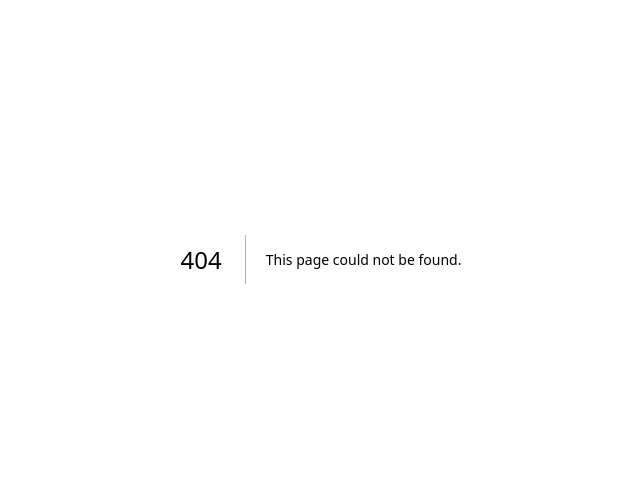
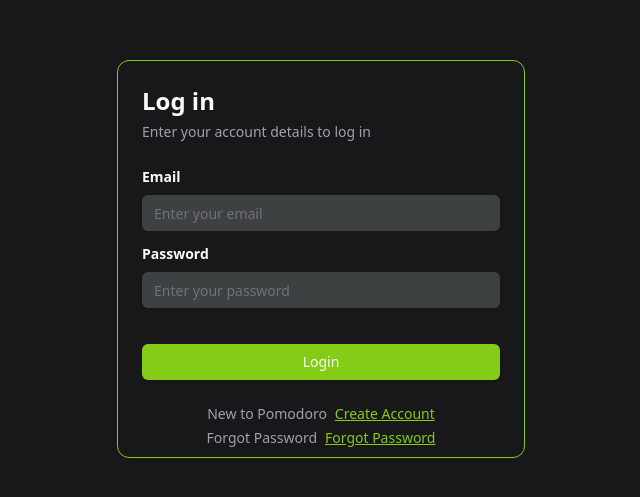
Before and after one commit to Eeoleir/syntactics-pomodoro-client, a Next.js app: page /login in a window 1280 px wide. Before the commit this address had no page. Shown: the part 141-638 px from the top of the page, without its empty margins (319-959 px from the left). Built offline with nearby package versions, Linux system fonts and the light colour scheme.

Commit message:
feature/ login page

```diff
--- /dev/null
+++ b/app/(pages)/login/page.tsx
@@ -0,0 +1,114 @@
+"use client";
+
+import { Button } from "@/components/ui/button";
+import { useForm } from "react-hook-form";
+import { z } from "zod";
+import { zodResolver } from "@hookform/resolvers/zod";
+import { Input } from "@/components/ui/input";
+import Link from "next/link";
+
+import {
+  Form,
+  FormControl,
+  FormField,
+  FormItem,
+  FormLabel,
+  FormMessage,
+} from "@/components/ui/form";
+
+const formSchema = z.object({
+  email: z.string().email({ message: "Invalid email address" }),
+  password: z
+    .string()
+    .min(6, { message: "Password must be at least 6 characters" }),
+});
+
+export default function Home() {
+  const form = useForm({
+    resolver: zodResolver(formSchema),
+    defaultValues: {
+      email: "",
+      password: "",
+    },
+  });
+
+  return (
+    <section className="login w-full h-screen mx-auto bg-[#18181B] text-[#FAFAFA] items-center flex justify-center">
+      <div className="flex  h-[398px] w-[408px] border-[1px] rounded-xl bg-[#18181B] border-[#84CC16] flex-col">
+        <div className="title flex flex-col h-auto p-6 ">
+          <h2 className="text-2xl font-semibold">Log in</h2>
+          <p className="text-[14px] mt-1 gap-6 text-zinc-400 font-normal">
+            Enter your account details to log in
+          </p>
+        </div>
+        <div className="form text-[14px] p-6 pt-0">
+          <Form {...form}>
+            <form className="space-y-3 text-left">
+              <FormField
+                name="email"
+                render={({ field }) => (
+                  <FormItem>
+                    <FormLabel className="font-bold text[14px]">
+                      Email
+                    </FormLabel>
+                    <FormControl className="w-full ">
+                      <Input
+                        className="flex w-full bg-[#3D4142] border-none px-3 py-1"
+                        placeholder="Enter your email"
+                        required
+                        {...field}
+                      />
+                    </FormControl>
+                    <FormMessage />
+                  </FormItem>
+                )}
+              />
+              <FormField
+                name="password"
+                render={({ field }) => (
+                  <FormItem>
+                    <FormLabel className="font-bold text-[14px]">
+                      Password
+                    </FormLabel>
+                    <FormControl className="w-full ">
+                      <Input
+                        className="flex w-full bg-[#3D4142] border-none px-3 py-1"
+                        placeholder="Enter your password"
+                        required
+                        {...field}
+                      />
+                    </FormControl>
+                    <FormMessage />
+                  </FormItem>
+                )}
+              />
+              <div className="loginBtn pt-6">
+                <Link href="/Dashboard">
+                  <Button className="bg-[#84CC16] w-full flex">Login</Button>
+                </Link>
+              </div>
+            </form>
+          </Form>
+        </div>
+        <div className="links text-zinc-400 px-6 pb-6 items-center flex-col flex text-sm space-y-1">
+          <p className="">
+            New to Pomodoro
+            <Link href={"/register"}>
+              <span className="underline ml-2 text-[#84CC16]">
+                Create Account
+              </span>
+            </Link>
+          </p>
+          <p className="gap-2">
+            Forgot Password
+            <Link href={"/register"}>
+              <span className="underline ml-2 text-[#84CC16]">
+                Forgot Password
+              </span>
+            </Link>
+          </p>
+        </div>
+      </div>
+    </section>
+  );
+}
--- /dev/null
+++ b/components/ui/form.tsx
@@ -0,0 +1,178 @@
+"use client"
+
+import * as React from "react"
+import * as LabelPrimitive from "@radix-ui/react-label"
+import { Slot } from "@radix-ui/react-slot"
+import {
+  Controller,
+  ControllerProps,
+  FieldPath,
+  FieldValues,
+  FormProvider,
+  useFormContext,
+} from "react-hook-form"
+
+import { cn } from "@/lib/utils"
+import { Label } from "@/components/ui/label"
+
+const Form = FormProvider
+
+type FormFieldContextValue<
+  TFieldValues extends FieldValues = FieldValues,
+  TName extends FieldPath<TFieldValues> = FieldPath<TFieldValues>
+> = {
+  name: TName
+}
+
+const FormFieldContext = React.createContext<FormFieldContextValue>(
+  {} as FormFieldContextValue
+)
+
+const FormField = <
+  TFieldValues extends FieldValues = FieldValues,
+  TName extends FieldPath<TFieldValues> = FieldPath<TFieldValues>
+>({
+  ...props
+}: ControllerProps<TFieldValues, TName>) => {
+  return (
+    <FormFieldContext.Provider value={{ name: props.name }}>
+      <Controller {...props} />
+    </FormFieldContext.Provider>
+  )
+}
+
+const useFormField = () => {
+  const fieldContext = React.useContext(FormFieldContext)
+  const itemContext = React.useContext(FormItemContext)
+  const { getFieldState, formState } = useFormContext()
+
+  const fieldState = getFieldState(fieldContext.name, formState)
+
+  if (!fieldContext) {
+    throw new Error("useFormField should be used within <FormField>")
+  }
+
+  const { id } = itemContext
+
+  return {
+    id,
+    name: fieldContext.name,
+    formItemId: `${id}-form-item`,
+    formDescriptionId: `${id}-form-item-description`,
+    formMessageId: `${id}-form-item-message`,
+    ...fieldState,
+  }
+}
+
+type FormItemContextValue = {
+  id: string
+}
+
+const FormItemContext = React.createContext<FormItemContextValue>(
+  {} as FormItemContextValue
+)
+
+const FormItem = React.forwardRef<
+  HTMLDivElement,
+  React.HTMLAttributes<HTMLDivElement>
+>(({ className, ...props }, ref) => {
+  const id = React.useId()
+
+  return (
+    <FormItemContext.Provider value={{ id }}>
+      <div ref={ref} className={cn("space-y-2", className)} {...props} />
+    </FormItemContext.Provider>
+  )
+})
+FormItem.displayName = "FormItem"
+
+const FormLabel = React.forwardRef<
+  React.ElementRef<typeof LabelPrimitive.Root>,
+  React.ComponentPropsWithoutRef<typeof LabelPrimitive.Root>
+>(({ className, ...props }, ref) => {
+  const { error, formItemId } = useFormField()
+
+  return (
+    <Label
+      ref={ref}
+      className={cn(error && "text-destructive", className)}
+      htmlFor={formItemId}
+      {...props}
+    />
+  )
+})
+FormLabel.displayName = "FormLabel"
+
+const FormControl = React.forwardRef<
+  React.ElementRef<typeof Slot>,
+  React.ComponentPropsWithoutRef<typeof Slot>
+>(({ ...props }, ref) => {
+  const { error, formItemId, formDescriptionId, formMessageId } = useFormField()
+
+  return (
+    <Slot
+      ref={ref}
+      id={formItemId}
+      aria-describedby={
+        !error
+          ? `${formDescriptionId}`
+          : `${formDescriptionId} ${formMessageId}`
+      }
+      aria-invalid={!!error}
+      {...props}
+    />
+  )
+})
+FormControl.displayName = "FormControl"
+
+const FormDescription = React.forwardRef<
+  HTMLParagraphElement,
+  React.HTMLAttributes<HTMLParagraphElement>
+>(({ className, ...props }, ref) => {
+  const { formDescriptionId } = useFormField()
+
+  return (
+    <p
+      ref={ref}
+      id={formDescriptionId}
+      className={cn("text-[0.8rem] text-muted-foreground", className)}
+      {...props}
+    />
+  )
+})
+FormDescription.displayName = "FormDescription"
+
+const FormMessage = React.forwardRef<
+  HTMLParagraphElement,
+  React.HTMLAttributes<HTMLParagraphElement>
+>(({ className, children, ...props }, ref) => {
+  const { error, formMessageId } = useFormField()
+  const body = error ? String(error?.message) : children
+
+  if (!body) {
+    return null
+  }
+
+  return (
+    <p
+      ref={ref}
+      id={formMessageId}
+      className={cn("text-[0.8rem] font-medium text-destructive", className)}
+      {...props}
+    >
+      {body}
+    </p>
+  )
+})
+FormMessage.displayName = "FormMessage"
+
+export {
+  useFormField,
+  Form,
+  FormItem,
+  FormLabel,
+  FormControl,
+  FormDescription,
+  FormMessage,
+  FormField,
+}
--- /dev/null
+++ b/components/ui/input.tsx
@@ -0,0 +1,22 @@
+import * as React from "react"
+
+import { cn } from "@/lib/utils"
+
+const Input = React.forwardRef<HTMLInputElement, React.ComponentProps<"input">>(
+  ({ className, type, ...props }, ref) => {
+    return (
+      <input
+        type={type}
+        className={cn(
+          "flex h-9 w-full rounded-md border border-input bg-transparent px-3 py-1 text-base shadow-sm transition-colors file:border-0 file:bg-transparent file:text-sm file:font-medium file:text-foreground placeholder:text-muted-foreground focus-visible:outline-none focus-visible:ring-1 focus-visible:ring-ring disabled:cursor-not-allowed disabled:opacity-50 md:text-sm",
+          className
+        )}
+        ref={ref}
+        {...props}
+      />
+    )
+  }
+)
+Input.displayName = "Input"
+
+export { Input }
--- /dev/null
+++ b/components/ui/label.tsx
@@ -0,0 +1,26 @@
+"use client"
+
+import * as React from "react"
+import * as LabelPrimitive from "@radix-ui/react-label"
+import { cva, type VariantProps } from "class-variance-authority"
+
+import { cn } from "@/lib/utils"
+
+const labelVariants = cva(
+  "text-sm font-medium leading-none peer-disabled:cursor-not-allowed peer-disabled:opacity-70"
+)
+
+const Label = React.forwardRef<
+  React.ElementRef<typeof LabelPrimitive.Root>,
+  React.ComponentPropsWithoutRef<typeof LabelPrimitive.Root> &
+    VariantProps<typeof labelVariants>
+>(({ className, ...props }, ref) => (
+  <LabelPrimitive.Root
+    ref={ref}
+    className={cn(labelVariants(), className)}
+    {...props}
+  />
+))
+Label.displayName = LabelPrimitive.Root.displayName
+
+export { Label }
--- a/package.json
+++ b/package.json
@@ -9,6 +9,8 @@
     "lint": "next lint"
   },
   "dependencies": {
+    "@hookform/resolvers": "^4.1.1",
+    "@radix-ui/react-label": "^2.1.2",
     "@radix-ui/react-slot": "^1.1.2",
     "class-variance-authority": "^0.7.1",
     "clsx": "^2.1.1",
@@ -16,8 +18,10 @@
     "next": "15.1.7",
     "react": "^19.0.0",
     "react-dom": "^19.0.0",
+    "react-hook-form": "^7.54.2",
     "tailwind-merge": "^3.0.2",
-    "tailwindcss-animate": "^1.0.7"
+    "tailwindcss-animate": "^1.0.7",
+    "zod": "^3.24.2"
   },
   "devDependencies": {
     "@eslint/eslintrc": "^3",
```
Also changed, not shown: components/custom/sample_component.tsx (added), 1 other file (tests, documents, lock files or other folders).
